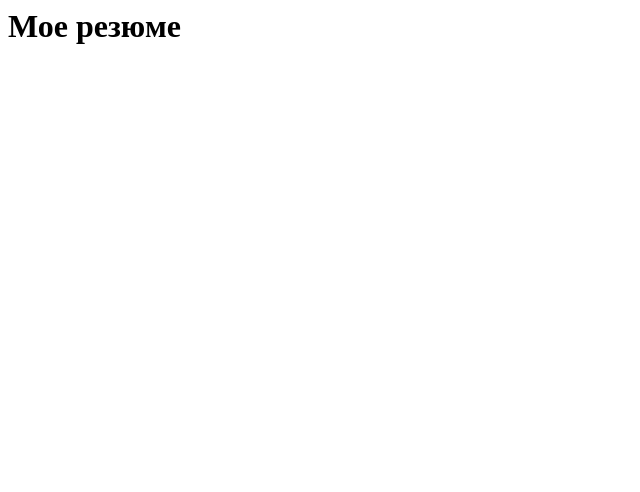
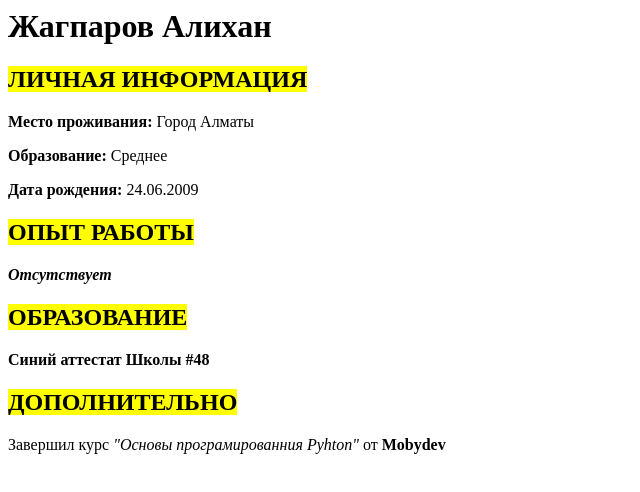
Before and after one commit to substanblessingit/myfile, a plain HTML site: page index.html in a window 1280 px wide. Shown: the whole page, without its empty margins (0-640 px from the left). Drawn offline with Linux system fonts and the light colour scheme.

Commit message:
started over

```diff
--- a/index.html
+++ b/index.html
@@ -1 +1,19 @@
-<h1>Мое резюме</h1>
+<h1>Жагпаров Алихан</h1>
+
+
+<h2><mark>ЛИЧНАЯ ИНФОРМАЦИЯ</mark></h1>
+<p><b>Место проживания:</b> Город Алматы</p>
+<p><b>Образование:</b> Среднее</p>
+<p><b>Дата рождения:</b> 24.06.2009</p>
+
+
+<p><h2><mark>ОПЫТ РАБОТЫ</mark></h1></p>
+<p><b><i>Отсутствует</i></b><p>
+
+
+ <p><h2><mark>ОБРАЗОВАНИЕ</mark></h2></p>
+ <p><b>Синий аттестат Школы #48</b></p>
+
+
+ <p><h2><mark>ДОПОЛНИТЕЛЬНО</mark></h1></p>
+<p>Завершил курс <i>"Основы програмированния Pyhton"</i> от <b>Mobydev</b></p>
```
